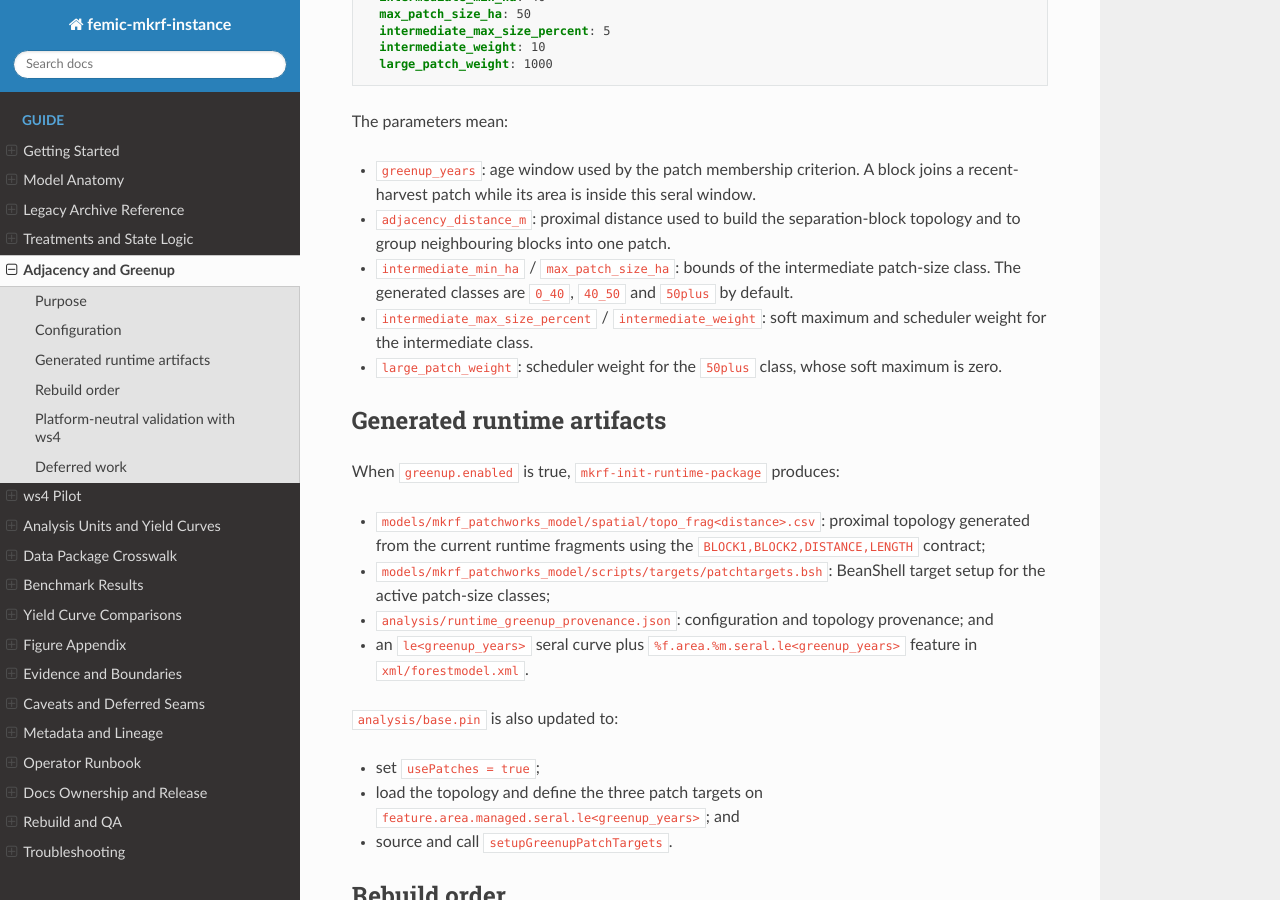
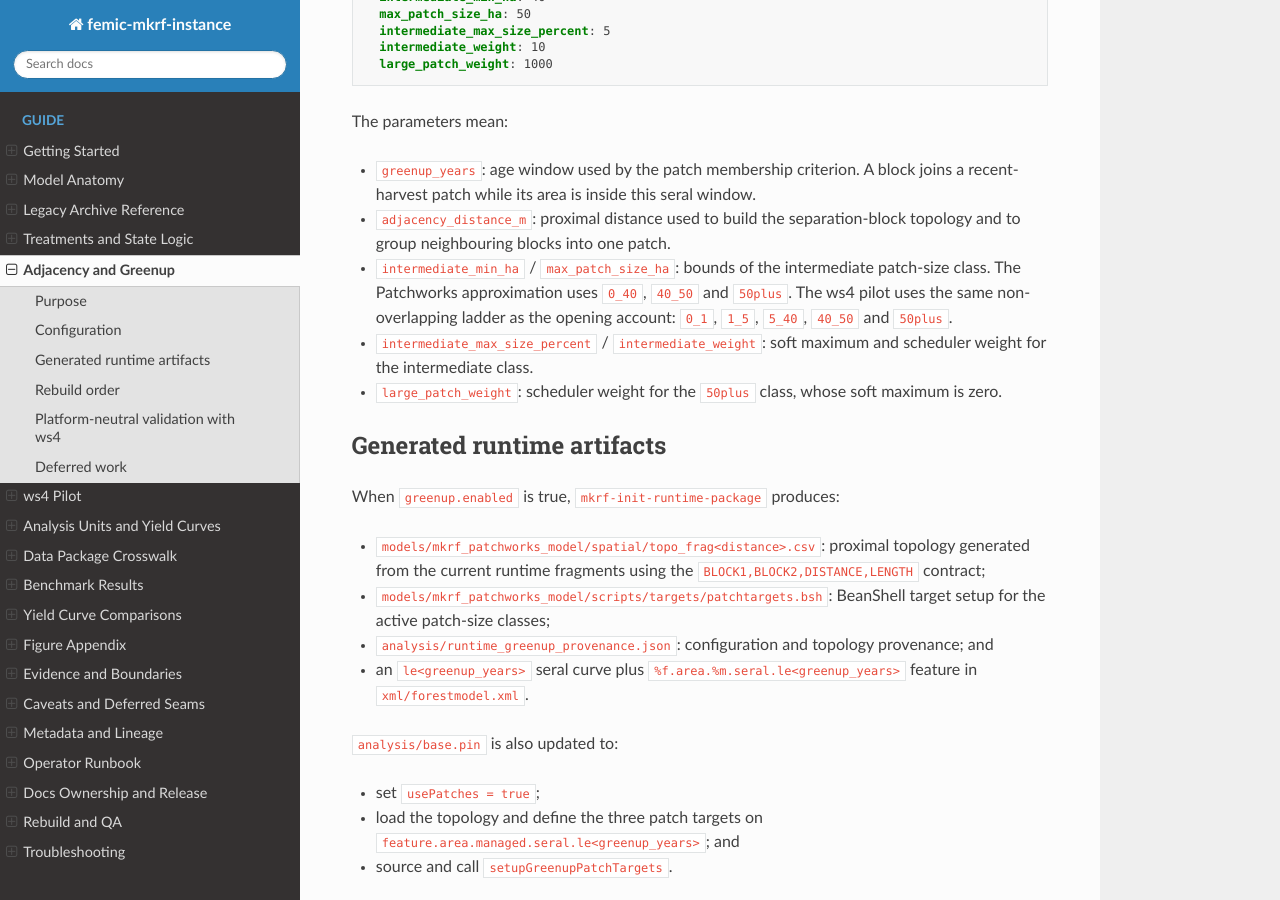
Before and after one commit to UBC-FRESH/femic-mkrf-instance, a Sphinx documentation site: the page built from docs/adjacency-and-greenup.rst, in a window 1280 px wide and 900 px high, scrolled down 610 px. Built offline with Sphinx 7.4.7 and the Read the Docs theme 3.1.0, drawn with Linux system fonts in a browser that asks for light colours.

Commit message:
Use period-indexed targets and one patch class ladder
Convert the MKRF ws4 targets to the period-indexed schema: level targets use period 1-10, the flow windows use flow_start_period/flow_end_period, and the legacy targets file follows the same convention. The flow window keeps the old legacy coverage (periods 1-9), with period 10 as the final level target.

Give patch.sepblk the same non-overlapping 0-1/1-5/5-40/40-50/50+ ladder as patch.grpblk, so the web legend no longer shows a union of two overlapping partitions. Make the pilot summary derive the separation-block classes from the file rather than hard-coding 0_40, and refresh the pilot and optimized evidence.

The rerun still reports zero spatial violations, 1,742 blocks and objective 3,591,307.

```diff
--- a/docs/adjacency-and-greenup.rst
+++ b/docs/adjacency-and-greenup.rst
@@ -37,8 +37,9 @@ The parameters mean:
 - ``adjacency_distance_m``: proximal distance used to build the separation-block
   topology and to group neighbouring blocks into one patch.
 - ``intermediate_min_ha`` / ``max_patch_size_ha``: bounds of the intermediate
-  patch-size class. The generated classes are ``0_40``, ``40_50`` and
-  ``50plus`` by default.
+  patch-size class. The Patchworks approximation uses ``0_40``, ``40_50`` and
+  ``50plus``. The ws4 pilot uses the same non-overlapping ladder as the
+  opening account: ``0_1``, ``1_5``, ``5_40``, ``40_50`` and ``50plus``.
 - ``intermediate_max_size_percent`` / ``intermediate_weight``: soft maximum and
   scheduler weight for the intermediate class.
 - ``large_patch_weight``: scheduler weight for the ``50plus`` class, whose soft
```
Also changed, not shown: ws4/README.md, 7 other files.
